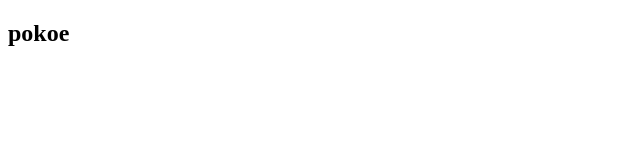
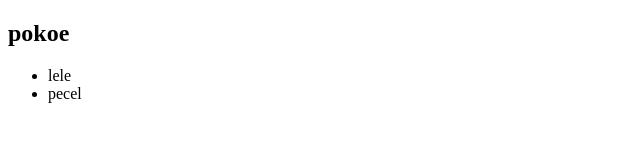
Before and after one commit to ahjabpot/bljr-remote2, a plain HTML site: page index.html in a window 1280 px wide. Shown: the full height of the page, 0-640 px from the left. Drawn offline with Linux system fonts and the light colour scheme.

Commit message:
tambah lele

```diff
--- a/index.html
+++ b/index.html
@@ -8,6 +8,10 @@
 </head>
 <h2>pokoe</h2>
 <body>
+    <ul>
+        <li>lele</li>
+        <li>pecel</li>
+    </ul>
 
 </body>
 </html>
```
